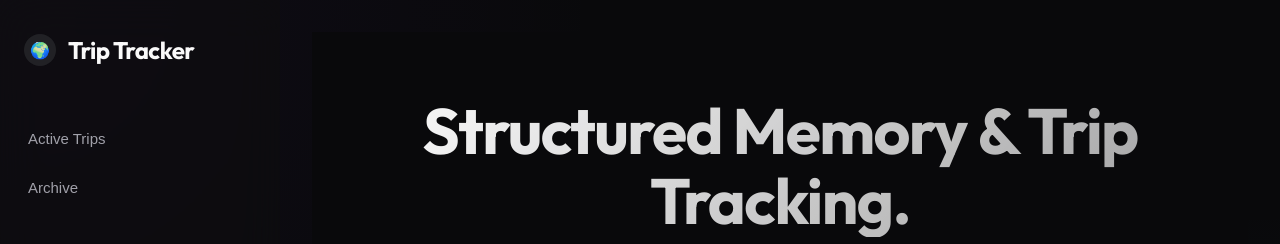
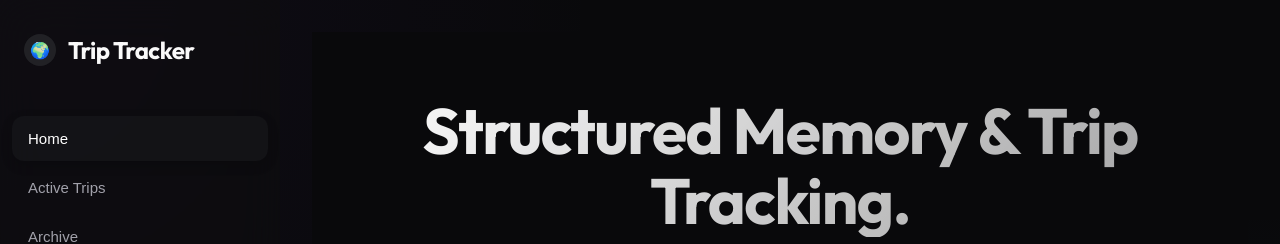
Before and after one commit to apauldelich-arch/trip_tracker, a Next.js app: page / in a window 1280 px wide. Shown: the top 244 px of the page. Built offline with nearby package versions, Linux system fonts and the light colour scheme.

Commit message:
Added Home navigation for easier access to welcome view

```diff
--- a/src/app/page.tsx
+++ b/src/app/page.tsx
@@ -251,6 +251,12 @@ export default function Home() {
           <h2>Trip Tracker</h2>
         </div>
         <nav className={styles.sidebarNav}>
+          <button
+            className={(viewMode === 'welcome') ? `${styles.navItem} ${styles.navActive}` : styles.navItem}
+            onClick={() => { setViewMode('welcome'); setViewingSessionId(null); }}
+          >
+            Home
+          </button>
           <button
             className={(viewMode === 'active' && viewingSessionId === null) ? `${styles.navItem} ${styles.navActive}` : styles.navItem}
             onClick={() => { setViewMode('active'); setViewingSessionId(null); }}
@@ -547,11 +553,18 @@ export default function Home() {
       {/* Mobile Bottom Navigation */}
       <nav className={styles.mobileBottomNav}>
         <button
+          className={viewMode === 'welcome' ? `${styles.mobileNavItem} ${styles.mobileNavActive}` : styles.mobileNavItem}
+          onClick={() => { setViewMode('welcome'); setViewingSessionId(null); }}
+        >
+          <span className={styles.mobileIcon}>🏠</span>
+          <span className={styles.mobileLabel}>Home</span>
+        </button>
+        <button
           className={viewMode === 'active' ? `${styles.mobileNavItem} ${styles.mobileNavActive}` : styles.mobileNavItem}
           onClick={() => { setViewMode('active'); setViewingSessionId(null); }}
         >
           <span className={styles.mobileIcon}>✈️</span>
-          <span className={styles.mobileLabel}>Active Trips</span>
+          <span className={styles.mobileLabel}>Active</span>
         </button>
         <button
           className={viewMode === 'archive' ? `${styles.mobileNavItem} ${styles.mobileNavActive}` : styles.mobileNavItem}
```
